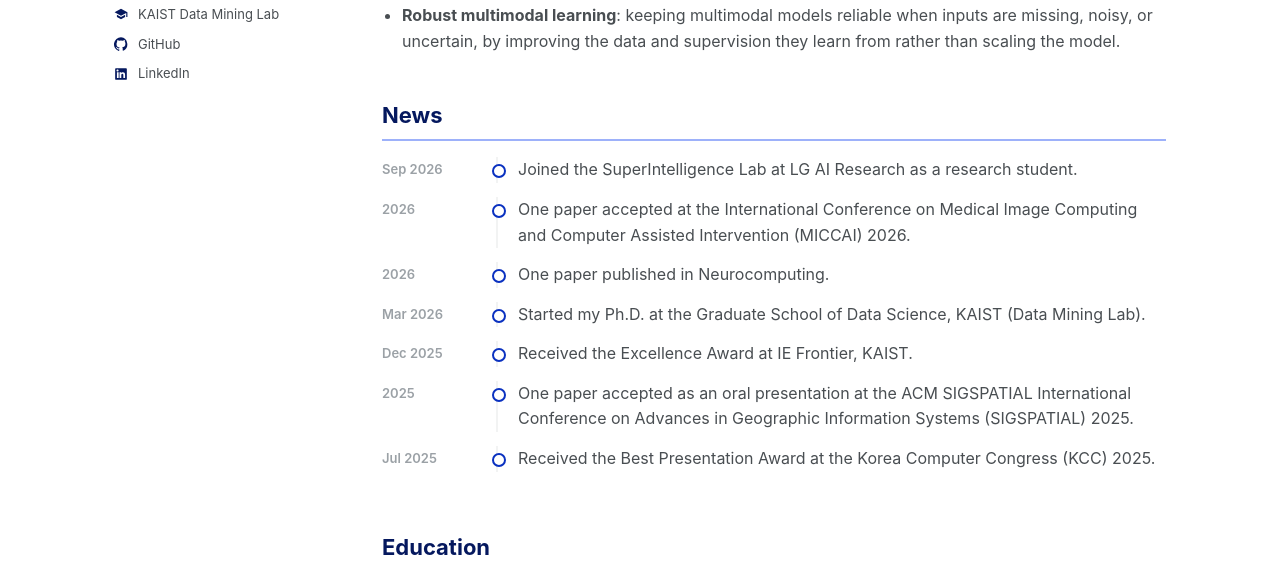
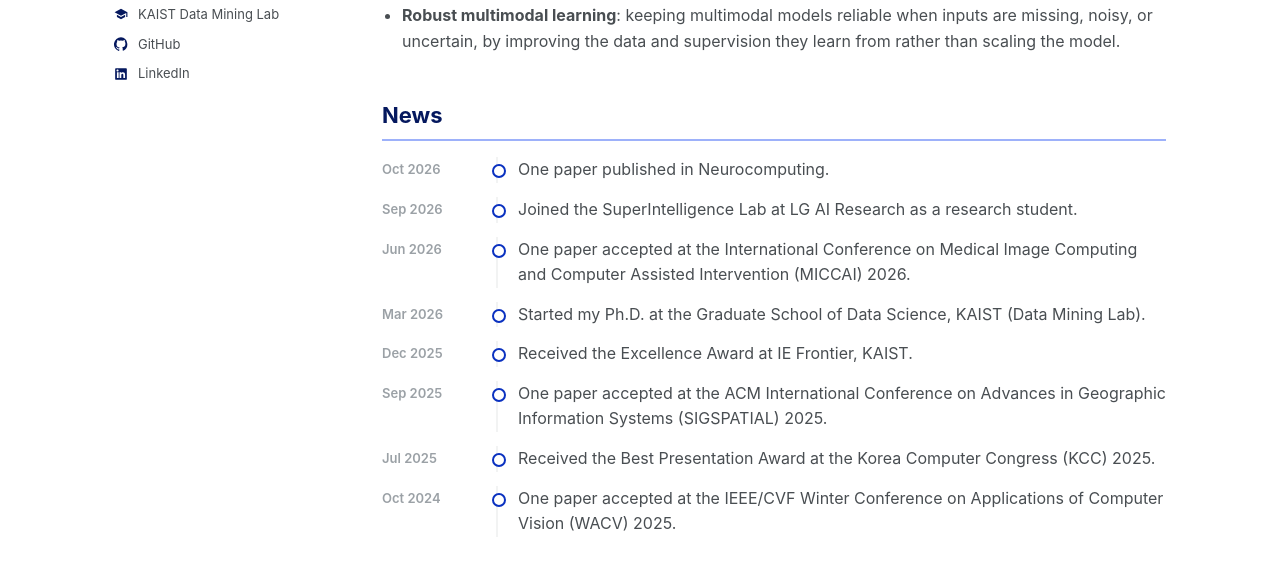
Before and after one commit to cjsong45/cjsong45.github.io, a plain HTML site: page index.html in a window 1280 px wide. Shown: the part 387-952 px from the top of the page. Drawn offline with Linux system fonts and the light colour scheme.

Commit message:
Add dates to news items
Co-Authored-By: Claude Opus 5.5 <noreply@anthropic.com>
Claude-Session: https://claude.ai/code/session_017PnCV28mzb13SAU5pcCDHQ

```diff
--- a/index.html
+++ b/index.html
@@ -155,13 +155,14 @@
     <section id="news">
       <h1>News</h1>
       <ul class="news">
+        <li><span class="date">Oct 2026</span><div class="item">One paper published in Neurocomputing.</div></li>
         <li><span class="date">Sep 2026</span><div class="item">Joined the SuperIntelligence Lab at LG AI Research as a research student.</div></li>
-        <li><span class="date">2026</span><div class="item">One paper accepted at the International Conference on Medical Image Computing and Computer Assisted Intervention (MICCAI) 2026.</div></li>
-        <li><span class="date">2026</span><div class="item">One paper published in Neurocomputing.</div></li>
+        <li><span class="date">Jun 2026</span><div class="item">One paper accepted at the International Conference on Medical Image Computing and Computer Assisted Intervention (MICCAI) 2026.</div></li>
         <li><span class="date">Mar 2026</span><div class="item">Started my Ph.D. at the Graduate School of Data Science, KAIST (Data Mining Lab).</div></li>
         <li><span class="date">Dec 2025</span><div class="item">Received the Excellence Award at IE Frontier, KAIST.</div></li>
-        <li><span class="date">2025</span><div class="item">One paper accepted as an oral presentation at the ACM SIGSPATIAL International Conference on Advances in Geographic Information Systems (SIGSPATIAL) 2025.</div></li>
+        <li><span class="date">Sep 2025</span><div class="item">One paper accepted at the ACM International Conference on Advances in Geographic Information Systems (SIGSPATIAL) 2025.</div></li>
         <li><span class="date">Jul 2025</span><div class="item">Received the Best Presentation Award at the Korea Computer Congress (KCC) 2025.</div></li>
+        <li><span class="date">Oct 2024</span><div class="item">One paper accepted at the IEEE/CVF Winter Conference on Applications of Computer Vision (WACV) 2025.</div></li>
       </ul>
     </section>
 
```
